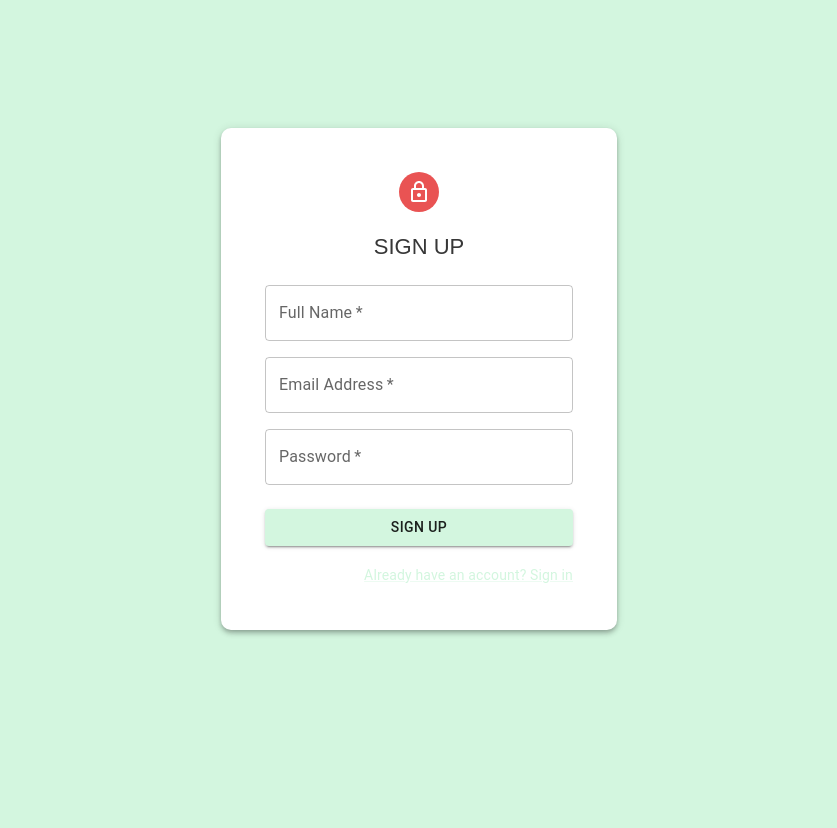
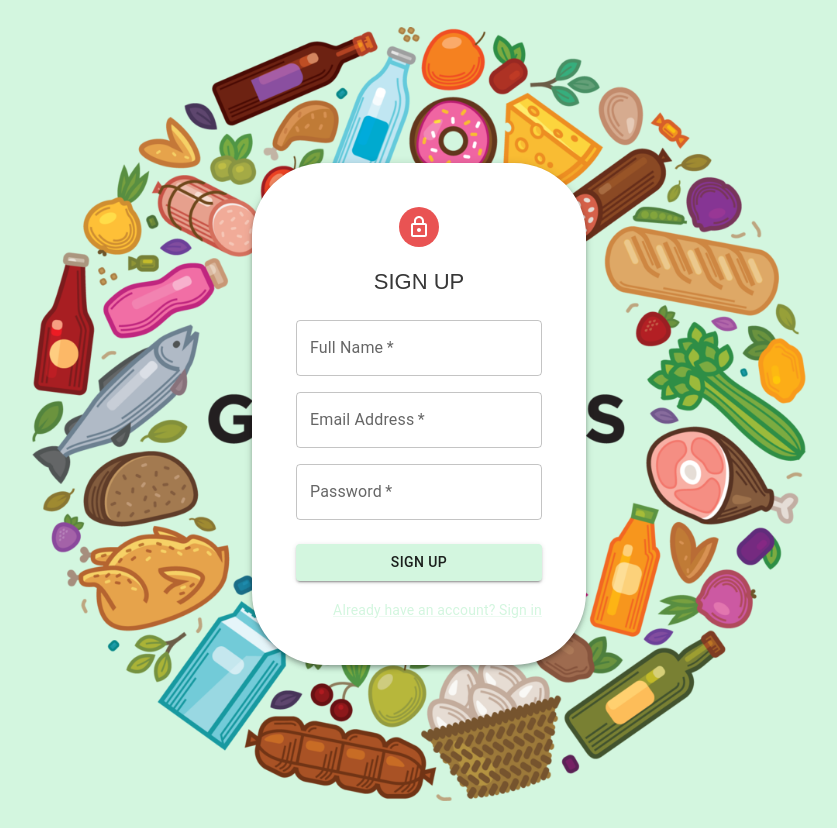
Before and after one commit to NataliiaOnopriichuk/products_list_frontend, a React (Create React App) app: page /register in a window 1280 px wide. Shown: the whole page, without its empty margins (221-1058 px from the left). Before the commit the page ends 800 px from the top, so only its background shows below. Built offline with nearby package versions, Linux system fonts and the light colour scheme; a web font is replaced by a local one.

Commit message:
addad background image

```diff
--- a/src/components/AuthForm/AuthForm.jsx
+++ b/src/components/AuthForm/AuthForm.jsx
@@ -7,7 +7,8 @@ import Grid from '@mui/material/Grid';
 import Box from '@mui/material/Box';
 import LockOutlinedIcon from '@mui/icons-material/LockOutlined';
 import Container from '@mui/material/Container';
-import { Icon, StylesBox, Title } from './style';
+import { Body, Icon, StylesBox, Title } from './style';
+
 
 
 export const AuthForm = ({type}) => {
@@ -25,7 +26,8 @@ export const AuthForm = ({type}) => {
       };
 
   return (
-      <Container component="main" maxWidth="xs">
+    <Body>
+      <Container component="main" maxWidth="xs" style={{padding: '55px'}}>
         {/* <CssBaseline /> */}
         <StylesBox>
           <Icon>
@@ -87,5 +89,6 @@ export const AuthForm = ({type}) => {
           </Box>
         </StylesBox>
       </Container>
+      </Body>
   )
 }
--- a/src/components/AuthForm/style.js
+++ b/src/components/AuthForm/style.js
@@ -1,20 +1,21 @@
 import { styled } from "@mui/material/styles";
 import { Avatar, Box} from "@mui/material";
+import grocery from '../../assets/image/grocery.png'
 
 export const Icon = styled(Avatar)(({ theme }) => ({
     m: 1,
     background: theme.palette.error.main,
 }));
 
+
 export const StylesBox = styled(Box)(({ theme }) => ({
-    marginTop: 128,
     display: 'flex',
     flexDirection: 'column',
     alignItems: 'center',
     background: theme.palette.primary.light,
     padding: '44px',
-    borderRadius: '10px',
-    boxShadow: '0px 2px 4px -1px rgba(0,0,0,0.2), 0px 4px 5px 0px rgba(0,0,0,0.14), 0px 1px 10px 0px rgba(0,0,0,0.12)'
+    borderRadius: '72px',
+    boxShadow: '0px 2px 4px -1px rgba(0,0,0,0.2), 0px 4px 5px 0px rgba(0,0,0,0.14), 0px 1px 10px 0px rgba(0,0,0,0.12)',
 }));
 
 export const Title = styled('p')`
@@ -28,3 +29,12 @@ font-weight: 400;
 font-size: 22px;
 text-transform: uppercase;
 `;
+
+export const Body = styled('body')`
+background-image: URL(${grocery});
+background-size: contain;
+background-repeat: no-repeat;
+background-position: center;
+margin: 27px;
+padding: 81px;
+`;
```
Also changed, not shown: src/assets/image/grocery.png (added).
